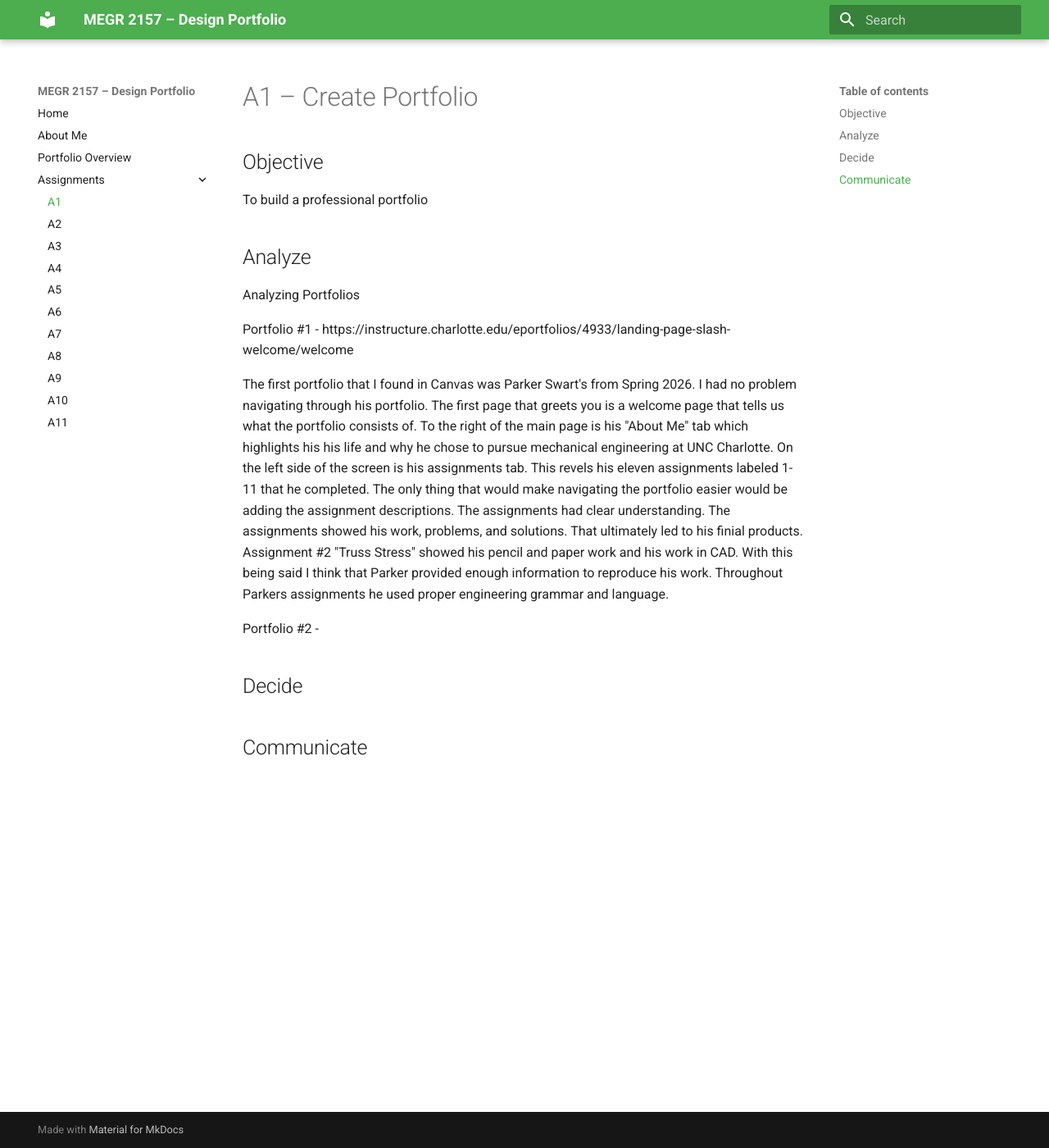
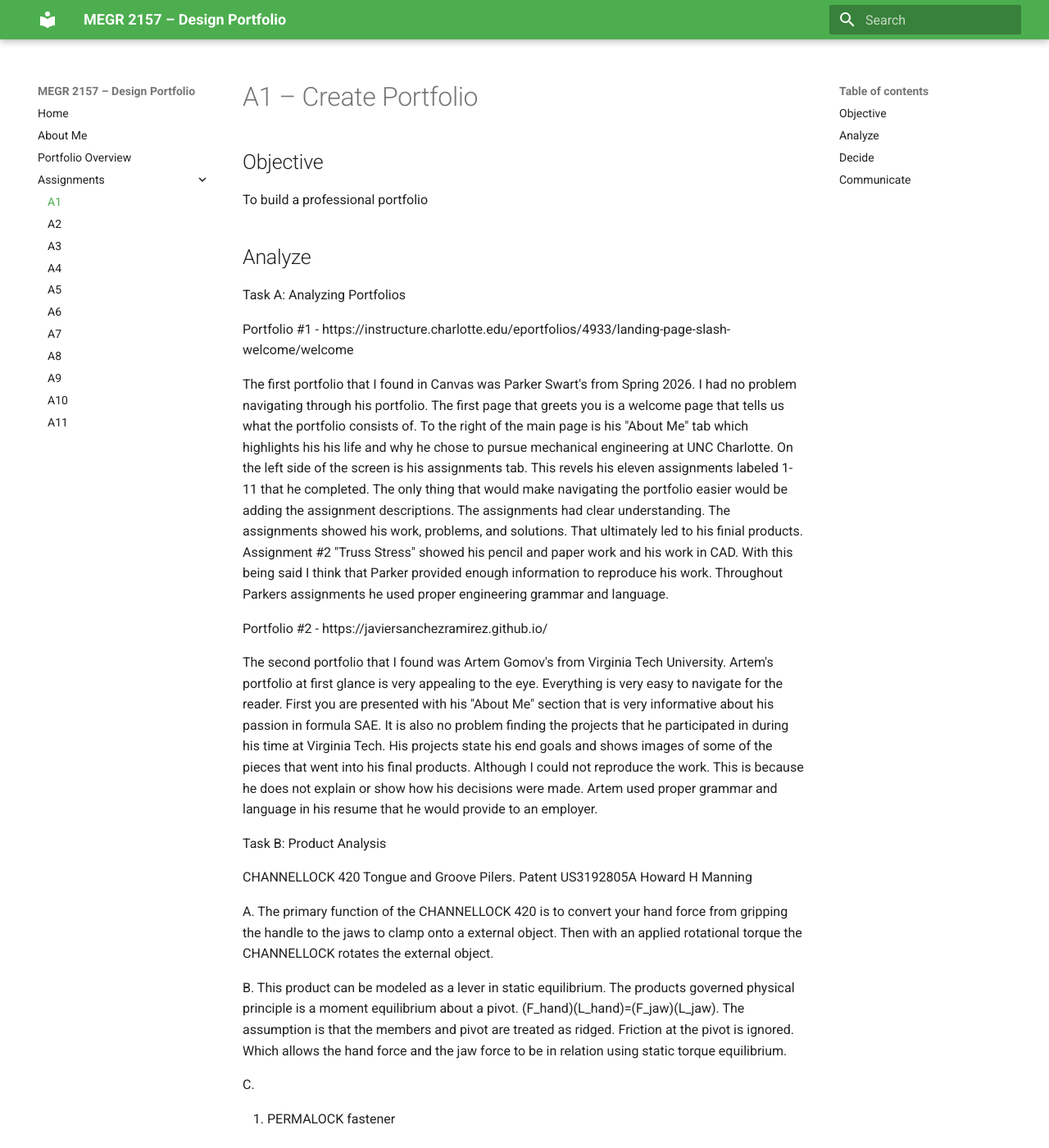
Before and after one commit to LeviElliott-ME/megr2157-portfolio, an MkDocs documentation site: the page built from docs/assignments/A01/index.md, in a window 1280 px wide and 1400 px high. Shown: the whole window at 82% size. Built offline with MkDocs 1.6.1 and Material for MkDocs 9.7.7, drawn with Linux system fonts in a browser that asks for light colours.

Commit message:
Update index.md with portfolio and product analysis
Added analysis of two portfolios and a product analysis for CHANNELLOCK 420 pliers.

```diff
--- a/docs/assignments/A01/index.md
+++ b/docs/assignments/A01/index.md
@@ -5,13 +5,32 @@ To build a professional portfolio
 
 ## Analyze
 
-Analyzing Portfolios
+Task A: Analyzing Portfolios
 
 Portfolio #1 - https://instructure.charlotte.edu/eportfolios/4933/landing-page-slash-welcome/welcome
 
 The first portfolio that I found in Canvas was Parker Swart's from Spring 2026. I had no problem navigating through his portfolio. The first page that greets you is a welcome page that tells us what the portfolio consists of. To the right of the main page is his "About Me" tab which highlights his his life and why he chose to pursue mechanical engineering at UNC Charlotte. On the left side of the screen is his assignments tab. This revels his eleven assignments labeled 1-11 that he completed. The only thing that would make navigating the portfolio easier would be adding the assignment descriptions. The assignments had clear understanding. The assignments showed his work, problems, and solutions. That ultimately led to his finial products. Assignment #2 "Truss Stress" showed his pencil and paper work and his work in CAD. With this being said I think that Parker provided enough information to reproduce his work. Throughout Parkers assignments he used proper engineering grammar and language.
 
-Portfolio #2 -
+Portfolio #2 - https://javiersanchezramirez.github.io/
+
+The second portfolio that I found was Artem Gomov's from Virginia Tech University. Artem's portfolio at first glance is very appealing to the eye. Everything is very easy to navigate for the reader. First you are presented with his "About Me" section that is very informative about his passion in formula SAE. It is also no problem finding the projects that he participated in during his time at Virginia Tech. His projects state his end goals and shows images of some of the pieces that went into his final products. Although I could not reproduce the work. This is because he does not explain or show how his decisions were made. Artem used proper grammar and language in his resume that he would provide to an employer.
+
+Task B: Product Analysis
+
+CHANNELLOCK 420 Tongue and Groove Pilers. Patent US3192805A Howard H Manning
+
+A. The primary function of the CHANNELLOCK 420 is to convert your hand force from gripping the handle to the jaws to clamp onto a external object. Then with an applied rotational torque the CHANNELLOCK rotates the external object.
+
+B. This product can be modeled as a lever in static equilibrium. The products governed physical principle is a moment equilibrium about a pivot. (F_hand)(L_hand)=(F_jaw)(L_jaw). The assumption is that the members and pivot are treated as ridged. Friction at the pivot is ignored. Which allows the hand force and the jaw force to be in relation using static torque equilibrium.
+
+C.
+
+1. PERMALOCK fastener
+
+
+
+
+
 ## Decide
 
 
```
